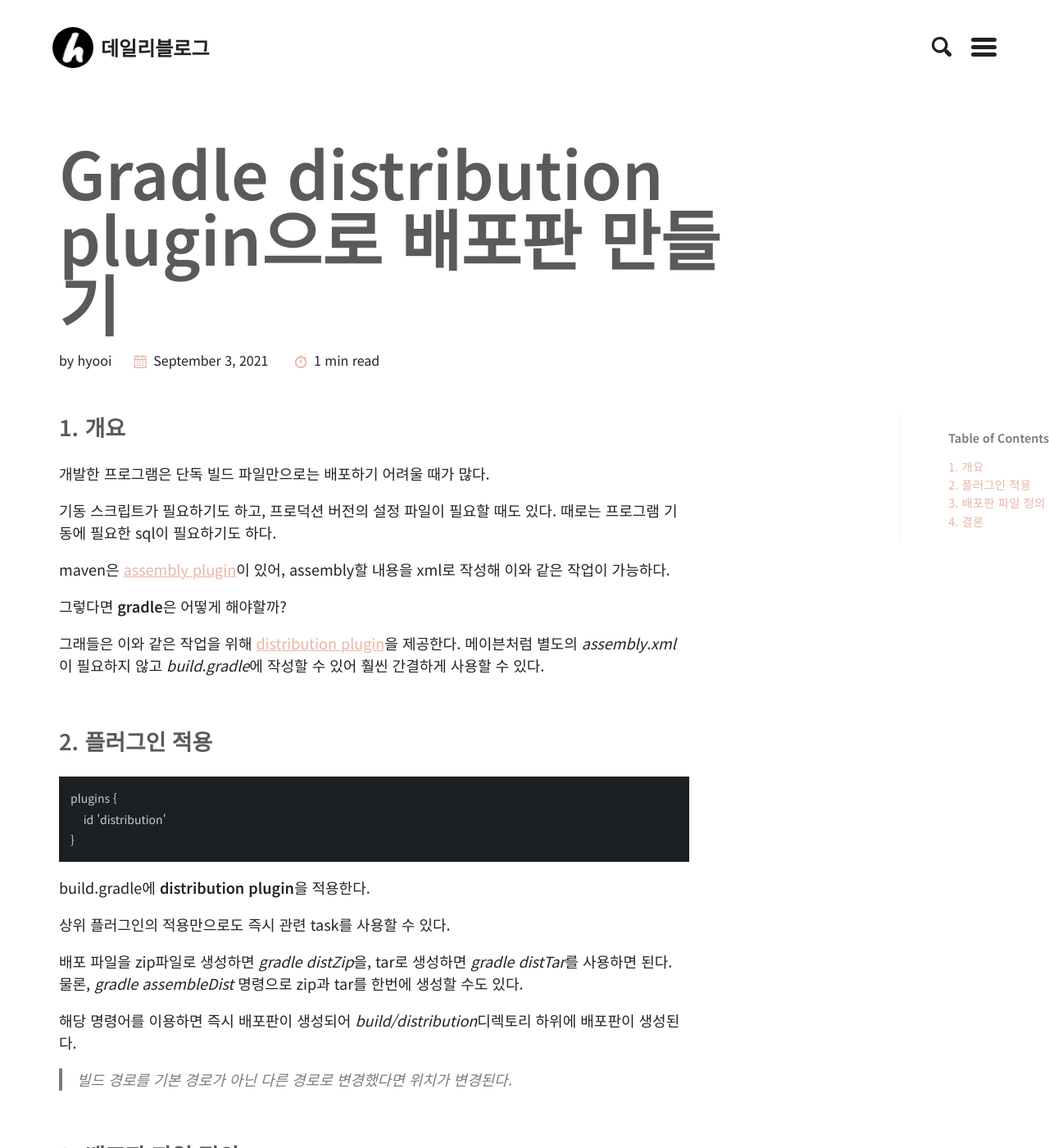
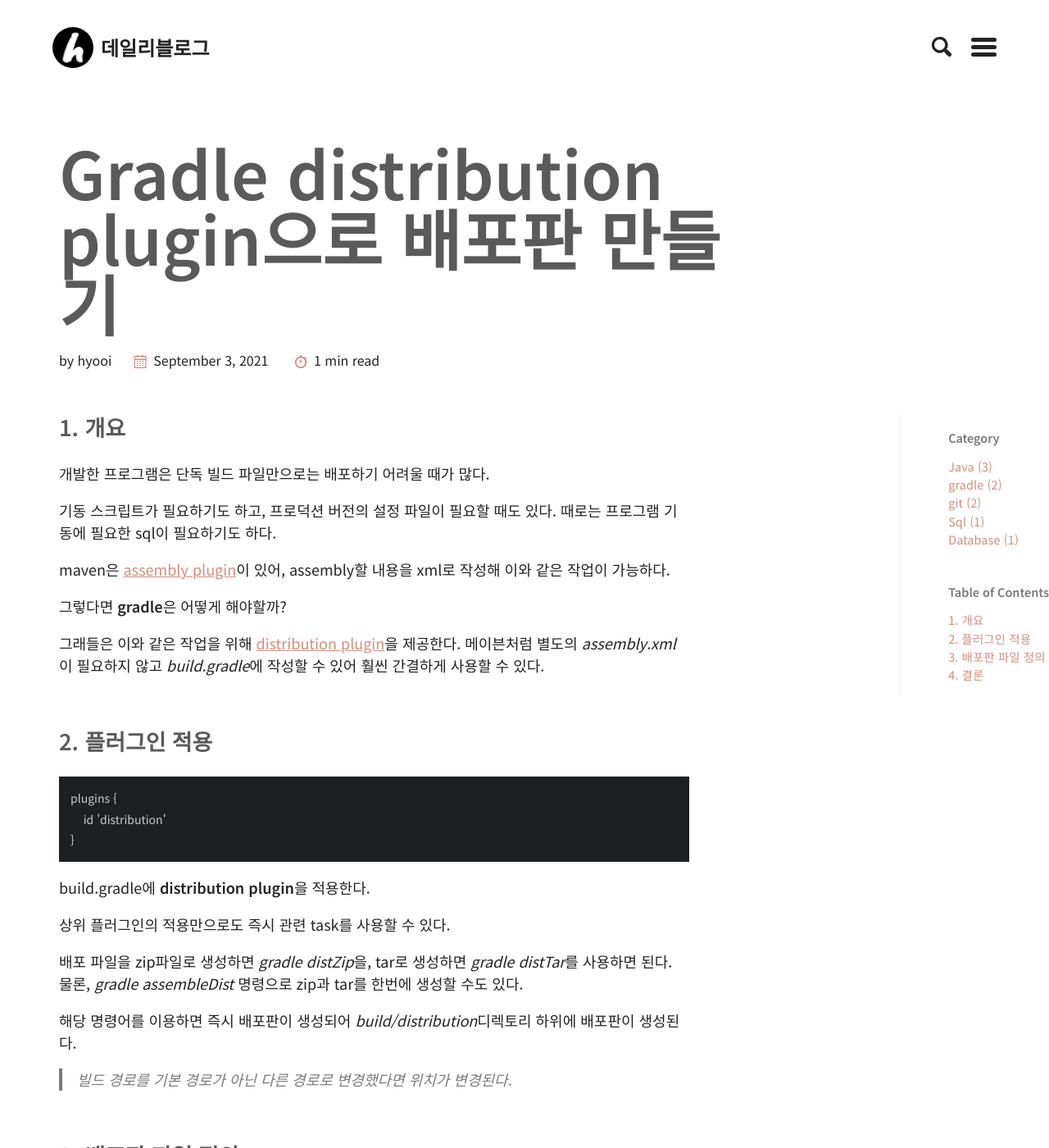
Before and after one commit to hyooi/hyooi.github.io, a Jekyll site: the page built from _posts/2021-09-03-gradle-distribution-plugin.md, in a window 1280 px wide and 1400 px high. Shown: the whole window at 82% size. Built offline with Jekyll 4.4.1, drawn with Linux system fonts in a browser that asks for light colours; comment, search, counter and statistics services are not loaded.

Commit message:
feat. add category

```diff
--- a/_layouts/post.html
+++ b/_layouts/post.html
@@ -7,9 +7,30 @@ layout: default
 <main id="main" class="page-content" aria-label="Content">
   <div class="inner">
     <article class="entry-wrap">
-      <div class="toc-div">
-        <div class="toc-header">Table of Contents</div>
-        {% include toc.html html=content class="toc" %}
+      <div class="right-wrap">
+        <div class="right-header">Category</div>
+        <ul class="content-list">
+          {% assign categories_max = 0 %}
+          {% for category in site.categories %}
+          {% if category[1].size > categories_max %}
+          {% assign categories_max = category[1].size %}
+          {% endif %}
+          {% endfor %}
+          {% for i in (1..categories_max) reversed %}
+          {% for category in site.categories %}
+          {% if category[1].size == i %}
+          <li>
+            <a href="#{{ category[0] | slugify }}">
+              {{ category[0] }} <span>({{ i }})</span>
+            </a>
+          </li>
+          {% endif %}
+          {% endfor %}
+          {% endfor %}
+        </ul>
+        <br/>
+        <div class="right-header">Table of Contents</div>
+        {% include toc.html html=content class="content-list" %}
         <ins class="adsbygoogle"
              style="display:block"
              data-ad-client="ca-pub-2333333335898405"
--- a/_sass/basically-basic/_base.scss
+++ b/_sass/basically-basic/_base.scss
@@ -109,7 +109,7 @@ a {
   }
 }
 
-.toc-div {
+.right-wrap {
   position: sticky !important; /* added to make toc scroll with page */
   float: right !important; /* added to make toc scroll with page */
   top: 0;
@@ -121,7 +121,7 @@ a {
   border-left: 1px solid #f0f0f2;
 }
 
-.toc-header {
+.right-header {
   color: #797979;
   font-size: 0.8em;
   margin-bottom: 0.9em;
@@ -129,7 +129,7 @@ a {
   font-weight: 700;
 }
 
-.toc {
+.content-list {
   font-size: 0.8em;
 
   li {
@@ -143,6 +143,7 @@ a {
   a {
     text-decoration: none;
   }
+
 }
 
 @media screen and (max-width: 1100px) {
--- a/_sass/basically-basic/_variables.scss
+++ b/_sass/basically-basic/_variables.scss
@@ -51,7 +51,7 @@ $monospace-font-family: Noto Sans KR, Menlo, Consolas, Monaco, "Courier New", Co
 /* Colors */
 $base-color: #393e46 !default;
 $text-color: #232323 !default;
-$accent-color: #e8b5a5 !default;
+$accent-color: #d38e79 !default;
 $background-color: #fff !default;
 $code-background-color: tint($base-color, 95%) !default;
 $border-color: tint($base-color, 80%) !default;
```
